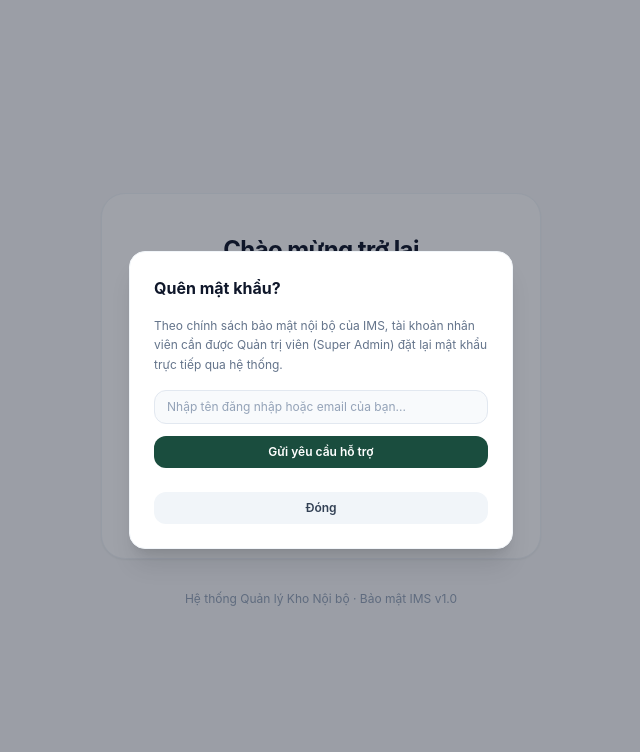
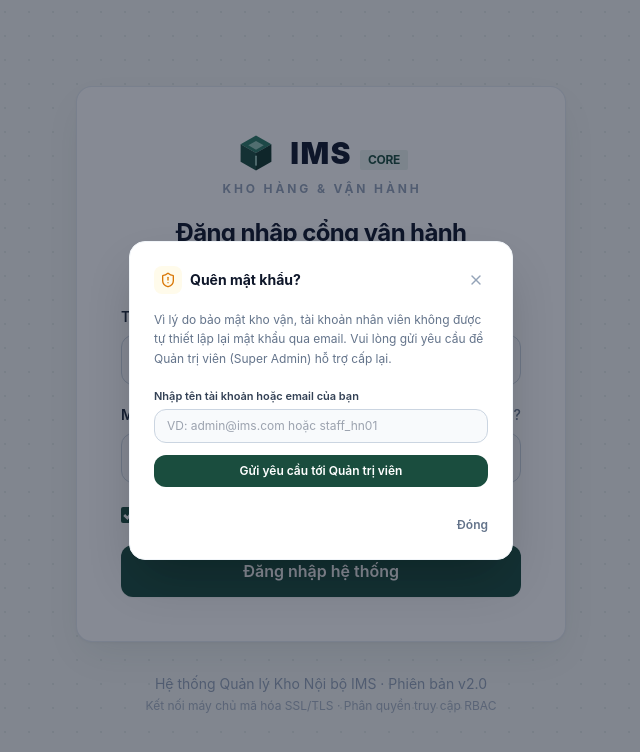
Before and after one commit to hoaianh1505-dev/ims-frontend, a React (Vite) app: page /login in a window 1280 px wide. Both pictures are taken after a click on the button "Quên mật khẩu?". Shown: the top 752 px of the page, without its empty margins (319-959 px from the left). Built offline with nearby package versions, Linux system fonts and the light colour scheme; no server answers.

Commit message:
style(login): redesign login page with enterprise UI and toast notifications

```diff
--- a/src/components/layout/Logo.tsx
+++ b/src/components/layout/Logo.tsx
@@ -1,10 +1,17 @@
 import React from 'react';
 
-export const Logo: React.FC<{ className?: string }> = ({ className = '' }) => {
+interface LogoProps {
+  className?: string;
+  size?: 'sm' | 'md' | 'lg';
+}
+
+export const Logo: React.FC<LogoProps> = ({ className = '', size = 'md' }) => {
+  const isLarge = size === 'lg';
+
   return (
     <div className={`flex flex-col gap-1.5 ${className}`}>
-      <div className="flex items-center gap-2.5">
-        <div className="relative w-8 h-8 shrink-0">
+      <div className="flex items-center gap-3">
+        <div className={`relative shrink-0 ${isLarge ? 'w-11 h-11' : 'w-8 h-8'}`}>
           <svg viewBox="0 0 40 40" fill="none" xmlns="http://www.w3.org/2000/svg" className="w-full h-full drop-shadow-xs">
             <path d="M20 4L34 12L20 20L6 12L20 4Z" fill="#2D7A64" />
             <path d="M6 12L20 20V36L6 28V12Z" fill="#1A4D3E" />
@@ -14,13 +21,23 @@ export const Logo: React.FC<{ className?: string }> = ({ className = '' }) => {
           </svg>
         </div>
         <div className="flex items-baseline tracking-tight">
-          <span className="text-xl font-black text-slate-900 tracking-wider">IMS</span>
-          <span className="text-xs font-bold text-brand-primary ml-1.5 px-1.5 py-0.2 bg-brand-light rounded-sm">
+          <span className={`font-black text-slate-900 tracking-wider ${isLarge ? 'text-2xl sm:text-3xl' : 'text-xl'}`}>
+            IMS
+          </span>
+          <span
+            className={`font-bold text-brand-primary bg-brand-light rounded-sm ${
+              isLarge ? 'text-xs ml-2 px-2 py-0.5' : 'text-xs ml-1.5 px-1.5 py-0.2'
+            }`}
+          >
             CORE
           </span>
         </div>
       </div>
-      <div className="text-[10px] font-bold text-slate-400 tracking-[0.22em] uppercase pl-0.5">
+      <div
+        className={`font-bold text-slate-400 tracking-[0.24em] uppercase ${
+          isLarge ? 'text-xs pl-0.5' : 'text-[10px] pl-0.5'
+        }`}
+      >
         Kho hàng & Vận hành
       </div>
     </div>
--- a/src/pages/LoginPage.tsx
+++ b/src/pages/LoginPage.tsx
@@ -1,63 +1,160 @@
-import React, { useState } from 'react';
+import React, { useState, useEffect } from 'react';
+import {
+  Eye,
+  EyeOff,
+  AlertCircle,
+  CheckCircle2,
+  X,
+  Lock,
+  User,
+  ShieldAlert,
+} from 'lucide-react';
+import { Logo } from '../components/layout/Logo';
 import { useAuthStore } from '../stores/auth.store';
 
 export const LoginPage: React.FC = () => {
   const [username, setUsername] = useState('');
   const [password, setPassword] = useState('');
+  const [showPassword, setShowPassword] = useState(false);
+  const [rememberMe, setRememberMe] = useState(true);
   const [showForgotModal, setShowForgotModal] = useState(false);
+  const [forgotEmail, setForgotEmail] = useState('');
   const [forgotSuccess, setForgotSuccess] = useState(false);
+
+  // Floating Toast Notification
+  const [toast, setToast] = useState<{
+    type: 'error' | 'success';
+    title: string;
+    message: string;
+  } | null>(null);
 
   const { login, isLoading, error, clearError } = useAuthStore();
 
+  // Show Toast when error occurs
+  useEffect(() => {
+    if (error) {
+      setToast({
+        type: 'error',
+        title: 'Đăng nhập không thành công',
+        message: error,
+      });
+      const timer = setTimeout(() => {
+        setToast(null);
+        clearError();
+      }, 4500);
+      return () => clearTimeout(timer);
+    }
+  }, [error, clearError]);
+
   const handleSubmit = async (e: React.FormEvent) => {
     e.preventDefault();
-    if (!username.trim() || !password.trim()) return;
-    await login({ username: username.trim(), password });
+    if (!username.trim() || !password.trim()) {
+      setToast({
+        type: 'error',
+        title: 'Thiếu thông tin đăng nhập',
+        message: 'Vui lòng nhập tên tài khoản hoặc email và mật khẩu.',
+      });
+      return;
+    }
+
+    const success = await login({ username: username.trim(), password });
+    if (success) {
+      setToast({
+        type: 'success',
+        title: 'Xác thực thành công',
+        message: 'Đang chuyển hướng tới cổng làm việc...',
+      });
+    }
+  };
+
+  const handleForgotSubmit = (e: React.FormEvent) => {
+    e.preventDefault();
+    if (!forgotEmail.trim()) return;
+    setForgotSuccess(true);
   };
 
   return (
-    <div className="min-h-screen bg-brand-bg flex flex-col justify-center items-center p-4">
-      {/* Main Card */}
-      <div className="w-full max-w-[440px] bg-white rounded-3xl shadow-sm border border-slate-100 p-8 sm:p-10">
-        {/* Header Title */}
-        <div className="text-center mb-8">
-          <h2 className="text-2xl font-bold text-slate-900 tracking-tight">
-            Chào mừng trở lại
-          </h2>
-          <p className="text-xs text-slate-400 mt-1">
-            Đăng nhập tài khoản IMS
-          </p>
+    <div className="min-h-screen bg-[#F4F6F4] bg-[radial-gradient(#1A4D3E14_1px,transparent_1px)] [background-size:24px_24px] flex flex-col justify-center items-center p-4 relative font-sans text-slate-800 selection:bg-brand-light selection:text-brand-dark">
+      {/* FLOATING TOAST POPUP NOTIFICATION (Top-right anchor) */}
+      {toast && (
+        <div className="fixed top-6 right-6 z-50 max-w-sm w-full animate-in slide-in-from-top-4 fade-in duration-200">
+          <div className="p-4 rounded-xl shadow-2xl bg-slate-900/95 text-white border border-slate-800 backdrop-blur-md flex items-start gap-3">
+            <div
+              className={`p-1.5 rounded-lg shrink-0 mt-0.5 ${
+                toast.type === 'error'
+                  ? 'bg-rose-500/20 text-rose-400'
+                  : 'bg-emerald-500/20 text-emerald-400'
+              }`}
+            >
+              {toast.type === 'error' ? (
+                <AlertCircle className="w-4 h-4" />
+              ) : (
+                <CheckCircle2 className="w-4 h-4" />
+              )}
             </div>
 
-        {/* Error message */}
-        {error && (
-          <div className="mb-4 p-3 rounded-xl bg-rose-50 border border-rose-100 text-rose-600 text-xs text-center font-medium">
-            {error}
+            <div className="flex-1 min-w-0">
+              <h4 className="text-xs font-bold text-white tracking-tight">{toast.title}</h4>
+              <p className="text-xs text-slate-300 mt-0.5 leading-relaxed">{toast.message}</p>
+            </div>
+
+            <button
+              onClick={() => {
+                setToast(null);
+                if (error) clearError();
+              }}
+              className="text-slate-400 hover:text-white p-1 rounded-md hover:bg-white/10 transition-colors shrink-0 cursor-pointer"
+            >
+              <X className="w-3.5 h-3.5" />
+            </button>
+          </div>
         </div>
       )}
 
+      {/* LOGIN CARD */}
+      <div className="w-full max-w-[490px] bg-white rounded-2xl shadow-[0_16px_40px_-8px_rgba(20,61,48,0.09),0_1px_3px_0_rgba(0,0,0,0.04)] border border-slate-200/90 p-8 sm:p-11 space-y-7">
+        {/* Brand Header */}
+        <div className="flex flex-col items-center text-center space-y-4">
+          <Logo size="lg" className="items-center" />
+          <div className="pt-1">
+            <h2 className="text-xl sm:text-2xl font-bold text-slate-900 tracking-tight">
+              Đăng nhập cổng vận hành
+            </h2>
+            <p className="text-sm text-slate-500 mt-1.5">
+              Hệ thống quản lý kho & chuỗi cung ứng doanh nghiệp
+            </p>
+          </div>
+        </div>
+
         {/* Login Form */}
-        <form onSubmit={handleSubmit} className="space-y-4">
+        <form onSubmit={handleSubmit} className="space-y-5 pt-1">
+          {/* Username Input */}
           <div>
-            <label className="block text-xs font-medium text-slate-700 mb-1.5">
-              Email hoặc Tên đăng nhập
+            <label className="block text-sm font-semibold text-slate-800 mb-2">
+              Tài khoản hoặc Email
             </label>
+            <div className="relative">
+              <User className="w-5 h-5 absolute left-3.5 top-1/2 -translate-y-1/2 text-slate-400 pointer-events-none" />
               <input
                 type="text"
                 required
+                autoComplete="username"
                 value={username}
                 onChange={(e) => {
                   setUsername(e.target.value);
+                  if (toast) setToast(null);
                   if (error) clearError();
                 }}
-              placeholder="m@example.com"
-              className="w-full px-3.5 py-2.5 bg-white border border-slate-200 rounded-xl text-sm text-slate-800 placeholder:text-slate-400 focus:outline-none focus:border-brand-primary focus:ring-2 focus:ring-brand-light transition-all"
+                placeholder="admin hoặc admin@ims.com"
+                className="w-full pl-11 pr-4 py-3 bg-slate-50/70 border border-slate-300 rounded-xl text-base font-medium text-slate-900 placeholder:text-slate-400 focus:outline-none focus:border-brand-primary focus:bg-white focus:ring-4 focus:ring-brand-primary/10 transition-all shadow-2xs"
               />
             </div>
+          </div>
 
+          {/* Password Input */}
           <div>
-            <div className="flex justify-between items-center mb-1.5">
-              <label className="text-xs font-medium text-slate-700">
+            <div className="flex justify-between items-center mb-2">
+              <label className="text-sm font-semibold text-slate-800">
                 Mật khẩu
               </label>
               <button
@@ -65,75 +162,137 @@ export const LoginPage: React.FC = () => {
                 onClick={() => {
                   setShowForgotModal(true);
                   setForgotSuccess(false);
+                  setForgotEmail('');
                 }}
-                className="text-xs text-slate-500 hover:text-brand-primary transition-colors cursor-pointer"
+                className="text-sm font-medium text-slate-500 hover:text-brand-primary transition-colors cursor-pointer"
               >
                 Quên mật khẩu?
               </button>
             </div>
+            <div className="relative">
+              <Lock className="w-5 h-5 absolute left-3.5 top-1/2 -translate-y-1/2 text-slate-400 pointer-events-none" />
               <input
-              type="password"
+                type={showPassword ? 'text' : 'password'}
                 required
+                autoComplete="current-password"
                 value={password}
                 onChange={(e) => {
                   setPassword(e.target.value);
+                  if (toast) setToast(null);
                   if (error) clearError();
                 }}
                 placeholder="Nhập mật khẩu..."
-              className="w-full px-3.5 py-2.5 bg-white border border-slate-200 rounded-xl text-sm text-slate-800 placeholder:text-slate-400 focus:outline-none focus:border-brand-primary focus:ring-2 focus:ring-brand-light transition-all"
+                className="w-full pl-11 pr-11 py-3 bg-slate-50/70 border border-slate-300 rounded-xl text-base font-medium text-slate-900 placeholder:text-slate-400 focus:outline-none focus:border-brand-primary focus:bg-white focus:ring-4 focus:ring-brand-primary/10 transition-all shadow-2xs"
               />
+              <button
+                type="button"
+                onClick={() => setShowPassword(!showPassword)}
+                className="absolute right-3.5 top-1/2 -translate-y-1/2 text-slate-400 hover:text-slate-700 transition-colors p-1 cursor-pointer rounded"
+                title={showPassword ? 'Ẩn mật khẩu' : 'Hiện mật khẩu'}
+              >
+                {showPassword ? <EyeOff className="w-5 h-5" /> : <Eye className="w-5 h-5" />}
+              </button>
+            </div>
           </div>
 
+          {/* Remember Me */}
+          <div className="flex items-center justify-between pt-0.5">
+            <label className="flex items-center gap-2.5 cursor-pointer select-none text-slate-600 font-medium text-sm">
+              <input
+                type="checkbox"
+                checked={rememberMe}
+                onChange={(e) => setRememberMe(e.target.checked)}
+                className="w-4 h-4 rounded border-slate-300 text-brand-primary focus:ring-brand-primary cursor-pointer accent-[#1A4D3E]"
+              />
+              <span>Ghi nhớ đăng nhập trên thiết bị này</span>
+            </label>
+          </div>
+
+          {/* Submit Button */}
           <button
             type="submit"
             disabled={isLoading}
-            className="w-full mt-2 bg-brand-primary hover:bg-brand-hover text-white py-2.5 px-4 rounded-xl text-sm font-medium transition-all shadow-xs flex items-center justify-center cursor-pointer disabled:opacity-70 active:scale-[0.99]"
+            className="w-full mt-2 py-3.5 px-6 bg-brand-primary hover:bg-brand-hover text-white font-semibold rounded-xl text-base transition-all shadow-sm hover:shadow flex items-center justify-center gap-2.5 cursor-pointer disabled:opacity-60 active:scale-[0.99]"
           >
-            {isLoading ? 'Đang đăng nhập...' : 'Đăng nhập'}
+            {isLoading ? (
+              <>
+                <div className="w-5 h-5 border-2 border-white/30 border-t-white rounded-full animate-spin" />
+                <span>Đang xác thực thông tin...</span>
+              </>
+            ) : (
+              <span>Đăng nhập hệ thống</span>
+            )}
           </button>
         </form>
       </div>
 
-      {/* Footer Notice */}
-      <div className="mt-8 text-center text-xs text-slate-400">
-        Hệ thống Quản lý Kho Nội bộ · Bảo mật IMS v1.0
+      {/* Sub-footer */}
+      <div className="mt-8 text-center text-xs sm:text-sm text-slate-400 space-y-1">
+        <div>Hệ thống Quản lý Kho Nội bộ IMS · Phiên bản v2.0</div>
+        <div className="text-xs text-slate-400/80">
+          Kết nối máy chủ mã hóa SSL/TLS · Phân quyền truy cập RBAC
+        </div>
       </div>
 
       {/* Forgot Password Modal */}
       {showForgotModal && (
-        <div className="fixed inset-0 bg-slate-900/40 backdrop-blur-xs flex items-center justify-center p-4 z-50">
-          <div className="bg-white rounded-2xl max-w-sm w-full p-6 shadow-xl border border-slate-100 space-y-4">
-            <h3 className="text-base font-bold text-slate-900">Quên mật khẩu?</h3>
+        <div className="fixed inset-0 bg-slate-900/50 backdrop-blur-xs flex items-center justify-center p-4 z-50">
+          <div className="bg-white rounded-2xl max-w-sm w-full p-6 shadow-2xl border border-slate-100 space-y-4 animate-in zoom-in-95 duration-150">
+            <div className="flex items-center justify-between">
+              <div className="flex items-center gap-2">
+                <div className="w-7 h-7 rounded-lg bg-amber-50 text-amber-600 flex items-center justify-center">
+                  <ShieldAlert className="w-4 h-4" />
+                </div>
+                <h3 className="text-sm font-bold text-slate-900">Quên mật khẩu?</h3>
+              </div>
+              <button
+                onClick={() => setShowForgotModal(false)}
+                className="text-slate-400 hover:text-slate-600 p-1 rounded-lg hover:bg-slate-100 transition-colors"
+              >
+                <X className="w-4 h-4" />
+              </button>
+            </div>
+
             <p className="text-xs text-slate-500 leading-relaxed">
-              Theo chính sách bảo mật nội bộ của IMS, tài khoản nhân viên cần được Quản trị viên (Super Admin) đặt lại mật khẩu trực tiếp qua hệ thống.
+              Vì lý do bảo mật kho vận, tài khoản nhân viên không được tự thiết lập lại mật khẩu qua email. Vui lòng gửi yêu cầu để Quản trị viên (Super Admin) hỗ trợ cấp lại.
             </p>
 
             {forgotSuccess ? (
-              <div className="p-3 bg-brand-light text-brand-primary rounded-xl text-xs font-medium">
-                Yêu cầu đã được gửi tới Quản trị viên hệ thống!
+              <div className="p-3 bg-emerald-50 border border-emerald-200 text-emerald-800 rounded-xl text-xs font-medium text-center space-y-1">
+                <div className="font-bold">Yêu cầu đã được gửi!</div>
+                <div className="text-[11px] text-emerald-700">
+                  Quản trị viên hệ thống sẽ kiểm tra và liên hệ với bạn trong thời gian sớm nhất.
+                </div>
               </div>
             ) : (
-              <div className="space-y-3">
+              <form onSubmit={handleForgotSubmit} className="space-y-3 pt-1">
+                <div>
+                  <label className="block text-[11px] font-semibold text-slate-700 mb-1">
+                    Nhập tên tài khoản hoặc email của bạn
+                  </label>
                   <input
                     type="text"
-                  placeholder="Nhập tên đăng nhập hoặc email của bạn..."
-                  className="w-full px-3 py-2 bg-slate-50 border border-slate-200 rounded-xl text-xs text-slate-800 placeholder:text-slate-400 focus:outline-none focus:border-brand-primary focus:ring-1 focus:ring-brand-primary"
+                    required
+                    value={forgotEmail}
+                    onChange={(e) => setForgotEmail(e.target.value)}
+                    placeholder="VD: admin@ims.com hoặc staff_hn01"
+                    className="w-full px-3 py-2 bg-slate-50 border border-slate-300 rounded-xl text-xs text-slate-900 focus:outline-none focus:border-brand-primary focus:bg-white"
                   />
+                </div>
                 <button
-                  type="button"
-                  onClick={() => setForgotSuccess(true)}
-                  className="w-full py-2 bg-brand-primary hover:bg-brand-hover text-white rounded-xl text-xs font-semibold cursor-pointer"
+                  type="submit"
+                  className="w-full py-2 bg-brand-primary hover:bg-brand-hover text-white rounded-xl text-xs font-semibold cursor-pointer transition-colors shadow-xs"
                 >
-                  Gửi yêu cầu hỗ trợ
+                  Gửi yêu cầu tới Quản trị viên
                 </button>
-              </div>
+              </form>
             )}
 
-            <div className="pt-2">
+            <div className="pt-2 text-right">
               <button
                 type="button"
                 onClick={() => setShowForgotModal(false)}
-                className="w-full py-2 bg-slate-100 hover:bg-slate-200 text-slate-700 rounded-xl text-xs font-semibold cursor-pointer"
+                className="text-xs font-semibold text-slate-500 hover:text-slate-800 cursor-pointer"
               >
                 Đóng
               </button>
--- a/src/services/auth.service.ts
+++ b/src/services/auth.service.ts
@@ -3,8 +3,8 @@ import { ApiResponse, LoginPayload, LoginData, User } from '../types/auth.types'
 
 export const authService = {
   login: async (payload: LoginPayload): Promise<LoginData> => {
-    const res = await apiClient.post<ApiResponse<LoginData>>('/auth/login', payload);
-    return res.data.data;
+    const res = await apiClient.post<any>('/auth/login', payload);
+    return res.data?.data || res.data;
   },
 
   logout: async (): Promise<void> => {
```
Also changed, not shown: src/pages/WarehousesPage.tsx (line endings or trailing spaces), src/types/warehouse.types.ts (line endings or trailing spaces). Lines whose indentation alone changed are shown as unchanged.
